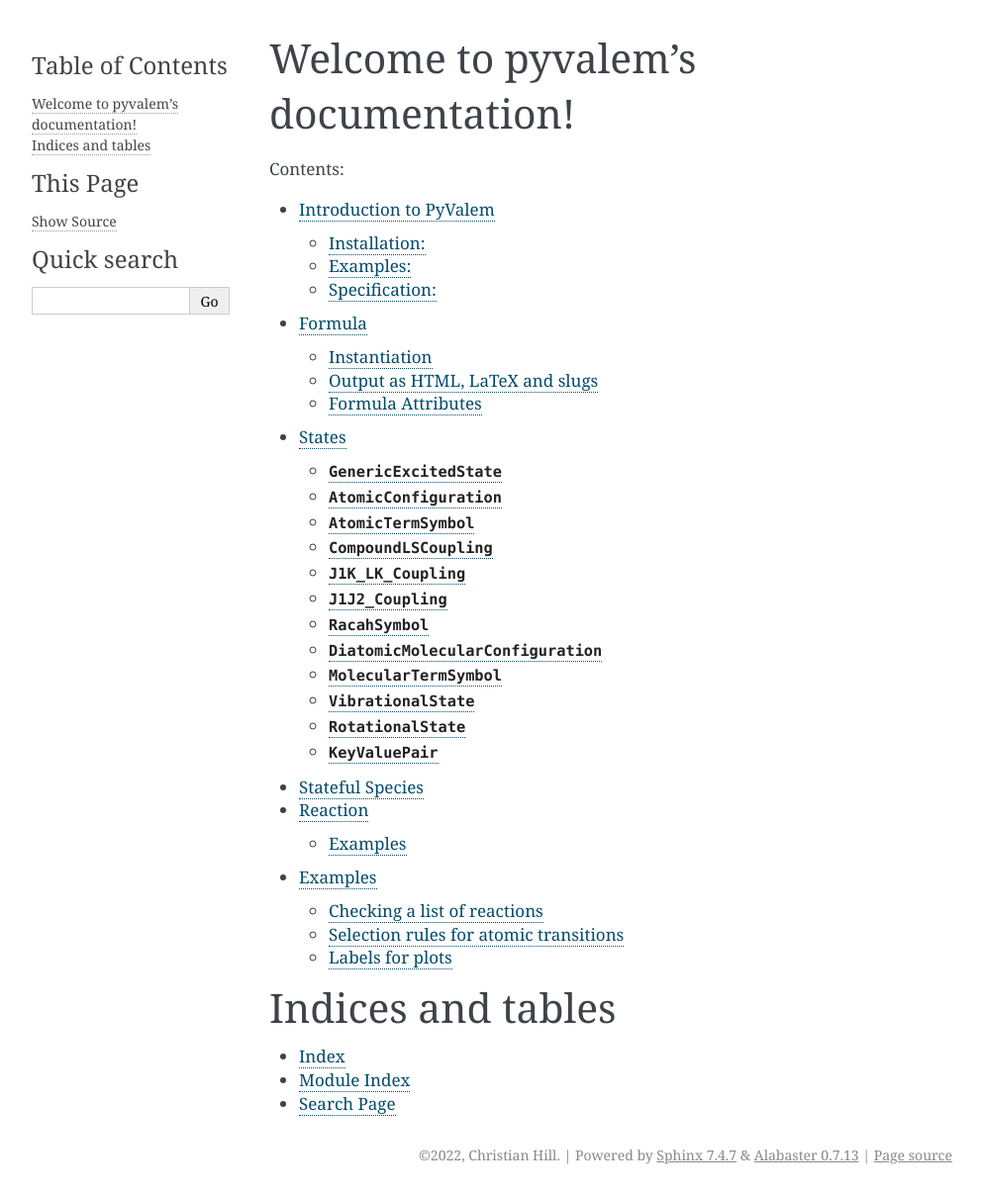
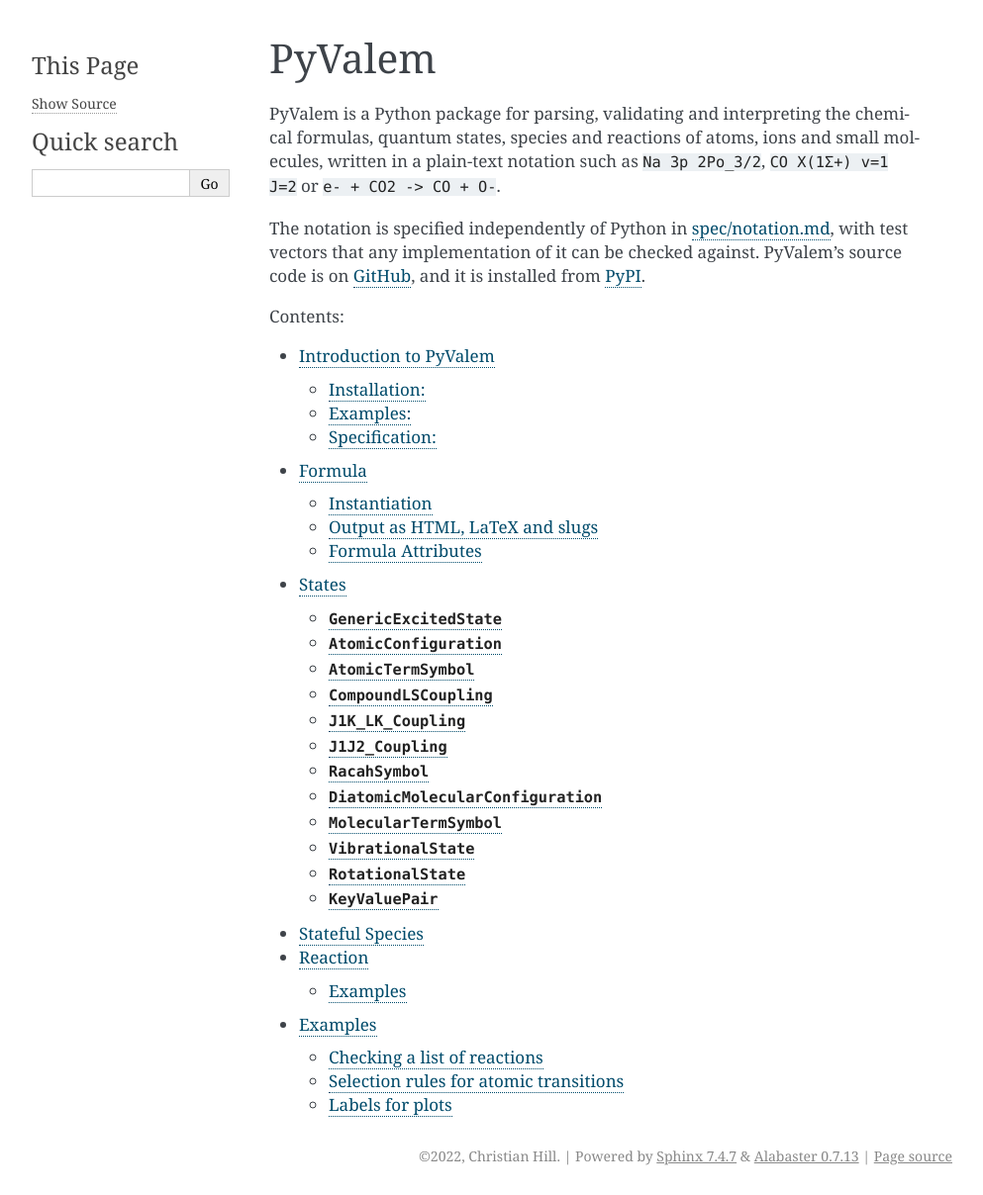
Before and after one commit to xnx/pyvalem, a Sphinx documentation site: the page built from docs/source/index.rst, in a window 1280 px wide. Shown: the whole page at 99% size, without its empty margins (148-1141 px from the left). Built offline with Sphinx 7.4.7, drawn with Linux system fonts in a browser that asks for light colours.

Commit message:
Build the documentation on Read the Docs
Read the Docs needs a configuration file, .readthedocs.yaml: it installs
PyValem with the docs dependency group and builds docs/source, with
warnings as errors. The README and PyPI link to the documentation, and
its index page loses the sphinx-quickstart boilerplate, including a link
to a module index that doesn't exist. The docs makefiles pointed Sphinx
at docs/ instead of docs/source/, so make html failed.

```diff
--- a/README.rst
+++ b/README.rst
@@ -24,6 +26,8 @@
 Species and states are specified as strings using a simple and flexible syntax,
 and may be compared, output in different formats and manipulated using a
 variety of predefined Python methods.
+
+The documentation is at https://pyvalem.readthedocs.io/.
 
 
 
--- a/docs/source/conf.py
+++ b/docs/source/conf.py
@@ -9,7 +9,7 @@
 
 # -- Project information -----------------------------------------------------
 
-project = "pyvalem"
+project = "PyValem"
 copyright = "2022, Christian Hill"
 author = "Christian Hill"
 
--- a/docs/source/index.rst
+++ b/docs/source/index.rst
@@ -1,10 +1,14 @@
-.. pyvalem documentation master file, created by
-   sphinx-quickstart on Fri Mar  6 13:56:04 2020.
-   You can adapt this file completely to your liking, but it should at least
-   contain the root `toctree` directive.
+PyValem
+*******
 
-Welcome to pyvalem's documentation!
-===================================
+PyValem is a Python package for parsing, validating and interpreting the
+chemical formulas, quantum states, species and reactions of atoms, ions and
+small molecules, written in a plain-text notation such as ``Na 3p 2Po_3/2``,
+``CO X(1Σ+) v=1 J=2`` or ``e- + CO2 -> CO + O-``.
+
+The notation is specified independently of Python in `spec/notation.md`_, with
+test vectors that any implementation of it can be checked against. PyValem's
+source code is on GitHub_, and it is installed from PyPI_.
 
 .. toctree::
    :maxdepth: 2
@@ -17,10 +21,6 @@
    reaction.rst
    examples.rst
 
-
-Indices and tables
-==================
-
-* :ref:`genindex`
-* :ref:`modindex`
-* :ref:`search`
+.. _spec/notation.md: https://github.com/xnx/pyvalem/blob/master/spec/notation.md
+.. _GitHub: https://github.com/xnx/pyvalem
+.. _PyPI: https://pypi.org/project/pyvalem/
--- a/pyproject.toml
+++ b/pyproject.toml
@@ -30,6 +30,7 @@
 
 [project.urls]
 Homepage = "https://github.com/xnx/pyvalem"
+Documentation = "https://pyvalem.readthedocs.io/"
 Issues = "https://github.com/xnx/pyvalem/issues"
 Changelog = "https://github.com/xnx/pyvalem/blob/master/CHANGELOG.md"
 
--- a/src/pyvalem/__init__.py
+++ b/src/pyvalem/__init__.py
@@ -17,7 +17,7 @@
 )
 from .stateful_species import StatefulSpecies, StatefulSpeciesError
 
-__version__ = "3.0.1"
+__version__ = "3.0.2.dev0"
 
 __all__ = [
     "Formula",
```
Also changed, not shown: other parts of README.rst (+3 -1 lines), CHANGELOG.md (+13 -0 lines), .readthedocs.yaml (added), 2 other files.
